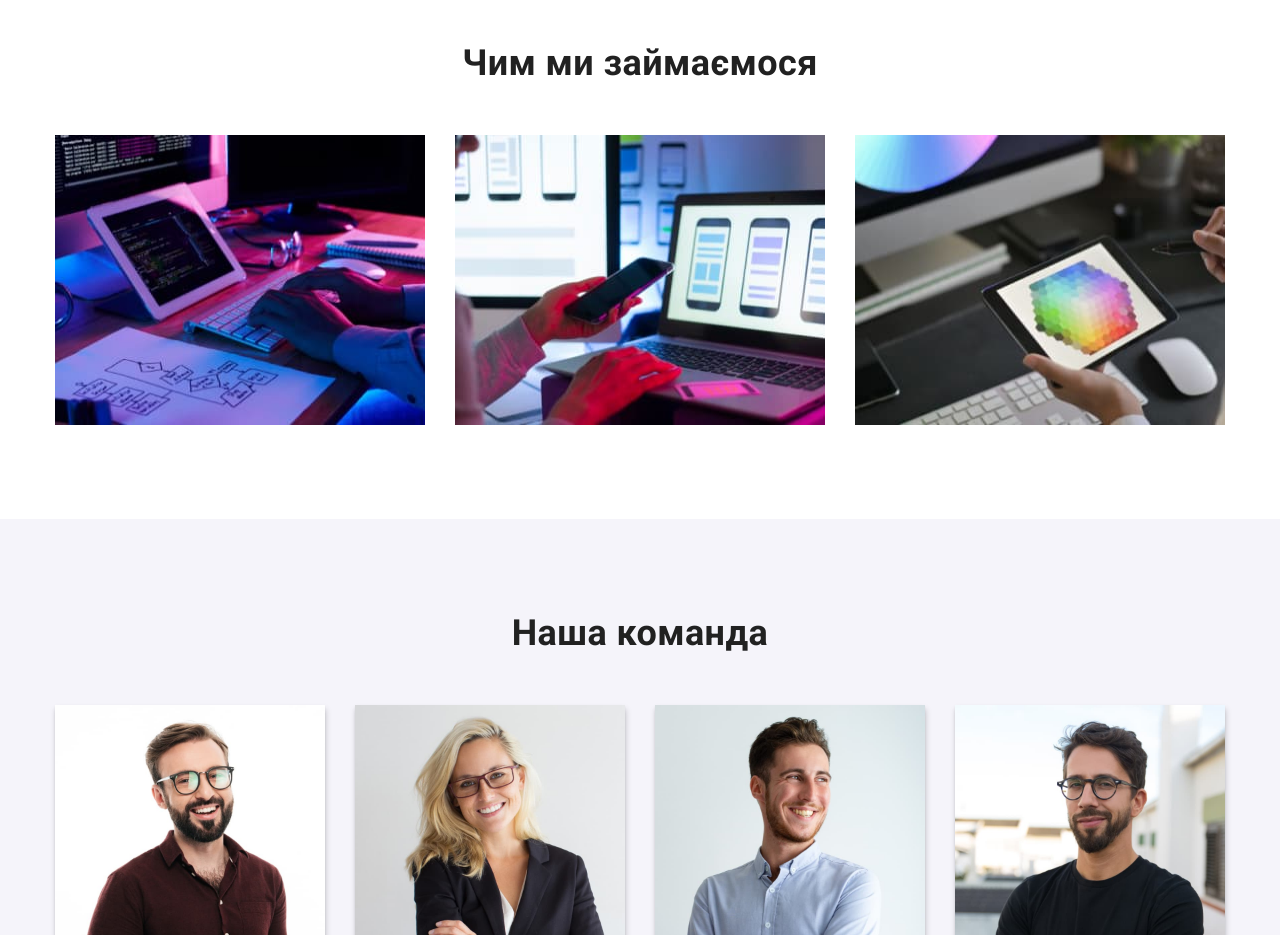
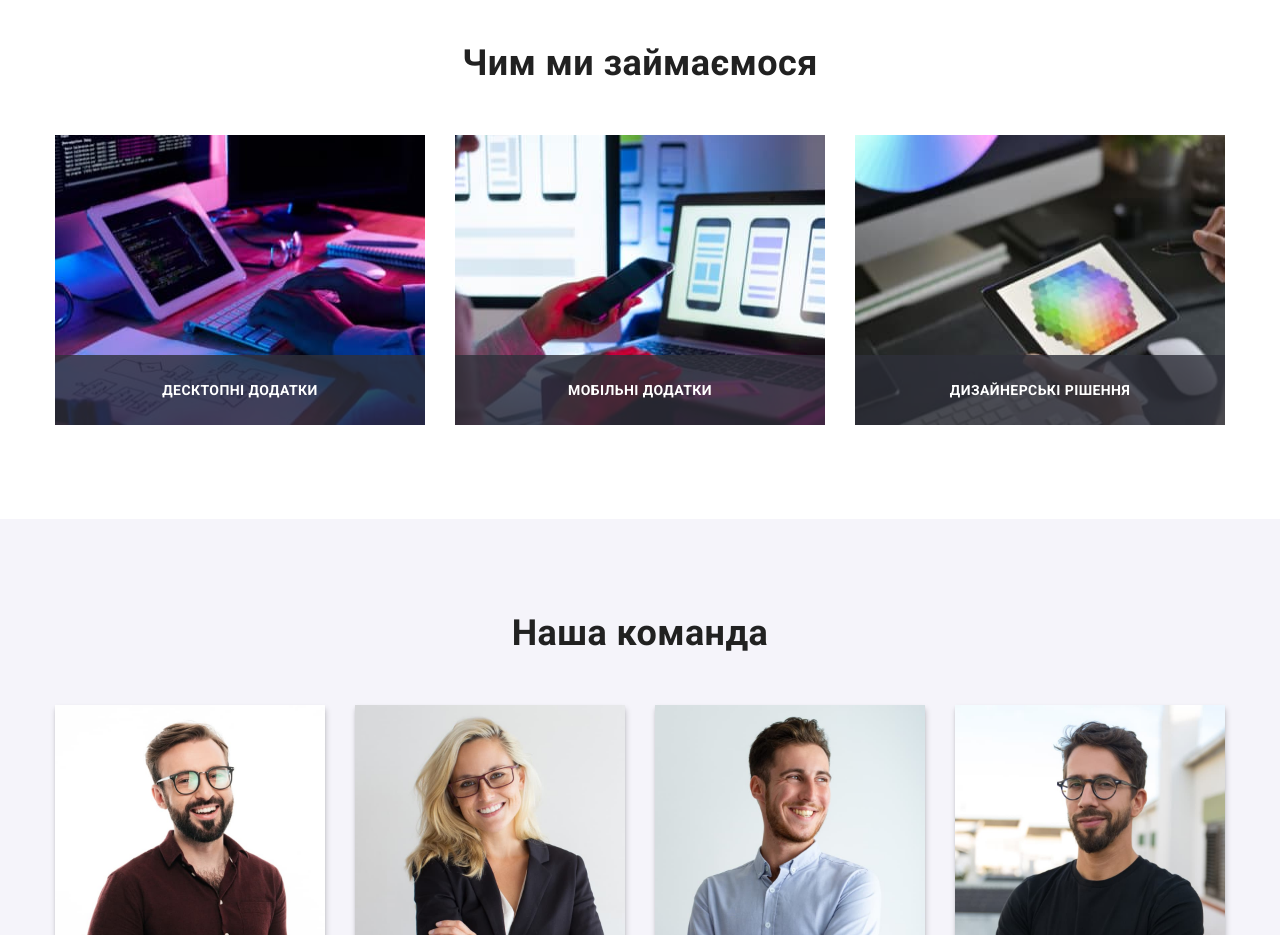
Before and after one commit to ChernenkoNS/goit-markup-hw-05, a plain HTML site: page index.html in a window 1280 px wide. Shown: the part 1100-2035 px from the top of the page. Drawn offline with nearby package versions, Linux system fonts and the light colour scheme.

Commit message:
commit three

```diff
--- a/css/style.css
+++ b/css/style.css
@@ -237,6 +237,8 @@ li>.current{
 
 }
 
+
+
 .feature-section {
     padding-top: 94px;
 }
@@ -298,10 +300,29 @@ li>.current{
 
 .box-item {
     margin-right: 30px;
+    position: relative;
 }
 
 .box-item:last-child {
     margin: 0;
+}
+
+.box-text {
+    position: absolute;
+    width: 100%;
+    height: 70px;
+    bottom: 0;
+    padding: 27px 0;
+
+    background-color:rgba(47, 48, 58, 0.8);
+}
+
+.text {
+    font-weight: 700;
+    text-align: center;
+    text-transform: uppercase;
+
+    color:var(--title-color);
 }
 
 .team {
@@ -341,6 +362,7 @@ li>.current{
     border-right: 1px solid #EEEEEE ;
     border-radius: 0px 0px 4px 4px;
     padding :30px 0;
+
     background-color: var(--title-color);
 }
 
@@ -375,6 +397,7 @@ li>.current{
     width: 44px;
     height: 44px;
     border-radius: 50%;
+
     background-color:var(--title-color);
     transition: var(--background-animation) ;
 }
@@ -412,8 +435,9 @@ li>.current{
     justify-content: center;
     width: 170px;
     height: 92px;
+    border-radius: 4px;
+
     border: 1px solid #AFB1B8;
-    border-radius: 4px;
     color:#AFB1B8 ;
     transition:var(--color-animation) ,var(--border-animation);
 }
@@ -433,7 +457,6 @@ li>.current{
     fill:currentColor;
 }
 
-
 /* main portfolio */
 
 .hero {
@@ -444,7 +467,6 @@ li>.current{
 .project-link {
     display: block;
     transition:box-shadow 250ms cubic-bezier(0.4, 0, 0.2, 1);
-
 }
 
 .project-link:hover,
@@ -485,6 +507,7 @@ box-shadow:
     width: 100%;
     height:100%;
     padding: 63px 24px;
+
     background-color:rgba(33, 150, 243, 0.9);
 
     font-size: 18px;
@@ -559,7 +582,6 @@ box-shadow:
     0px 3px 1px rgba(0, 0, 0, 0.1),
     0px 1px 2px rgba(0, 0, 0, 0.08),
     0px 2px 2px rgba(0, 0, 0, 0.12);
-
 }
 
   /* footer */
@@ -605,17 +627,14 @@ li>.social-link-footer{
     fill: #FFFFFF;
 }
 
-
 /*   Modal window */
 
 .backdrop{
 position: fixed;
-
 top: 0;
 left: 0;
 width: 100%;
 height: 100%;
-
 opacity: 1;
 visibility: visible;
 pointer-events: initial;
--- a/index.html
+++ b/index.html
@@ -96,9 +96,21 @@
       <div class="container">
         <h2 class="section-name">Чим ми займаємося</h2>
         <ul class="box-title">
-          <li class="box-item"><img class="img" src="./img/directions/box_1.jpg" alt="box_1" width="370" height="290"></li>
-          <li class="box-item"><img class="img" src="./img/directions/box_2.jpg" alt="box_2" width="370" height="290"></li>
-          <li class="box-item"><img class="img" src="./img/directions/box_3.jpg" alt="box_3" width="370" height="290"></li>
+          <li class="box-item"><img class="img" src="./img/directions/box_1.jpg" alt="box_1" width="370" height="290">
+            <div class="box-text">
+              <p class="text">Десктопні додатки</p>
+            </div>
+          </li>
+          <li class="box-item"><img class="img" src="./img/directions/box_2.jpg" alt="box_2" width="370" height="290">
+            <div class="box-text">
+              <p class="text">Мобільні додатки</p>
+            </div>
+          </li>
+          <li class="box-item"><img class="img" src="./img/directions/box_3.jpg" alt="box_3" width="370" height="290">
+            <div class="box-text">
+              <p class="text">Дизайнерські рішення</p>
+            </div>
+          </li>
         </ul>
       </div>
     </section>
```
Also changed, not shown: portfolio.html (+41 -2 lines).
